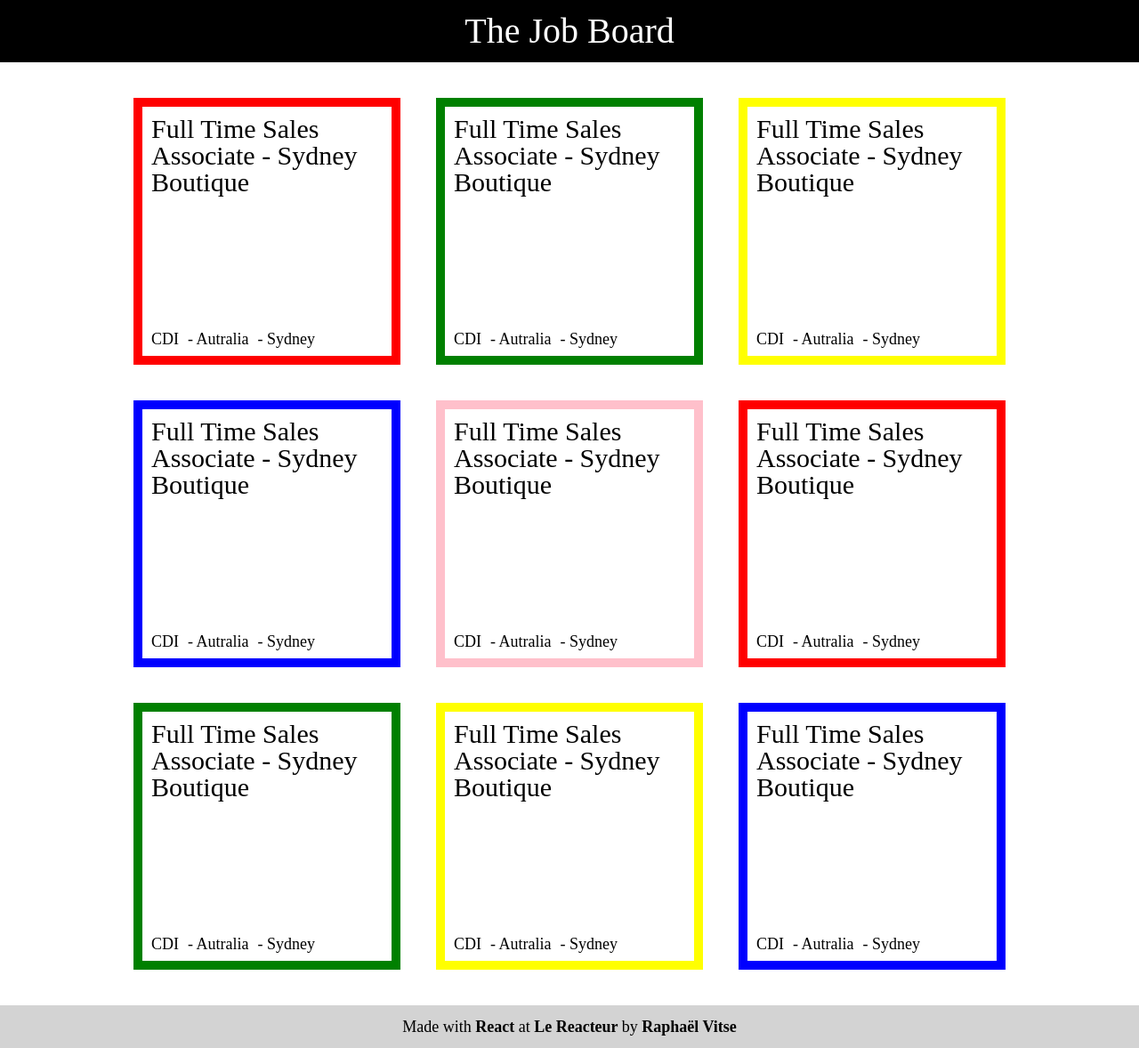
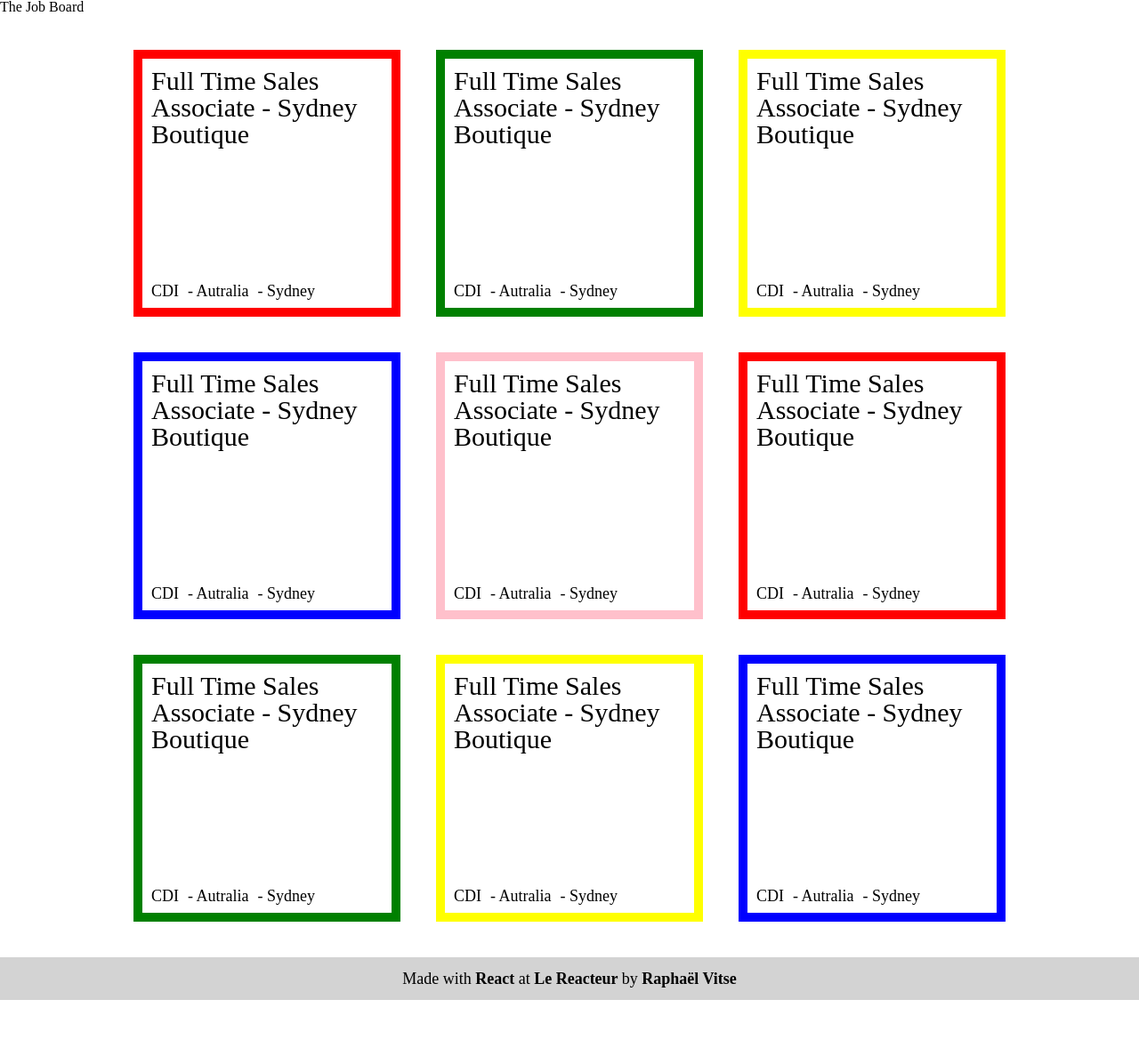
Before and after one commit to RaphaelVitse/phoenix24-the-job-board, a React (Vite) app: page / in a window 1280 px wide. Shown: the whole page at 89% size. After the commit the page ends 1124 px from the top, so only its background shows below. Built offline with nearby package versions, Linux system fonts and the light colour scheme.

Commit message:
change balise header et footer

```diff
--- a/src/components/Footer.jsx
+++ b/src/components/Footer.jsx
@@ -1,10 +1,10 @@
 const Footer = () => {
   return (
     <>
-      <p className="footer">
+      <footer className="footer">
         Made with <span>React</span> at <span>Le Reacteur </span>
         by <span>Raphaël Vitse</span>
-      </p>
+      </footer>
     </>
   );
 };
--- a/src/components/Title.jsx
+++ b/src/components/Title.jsx
@@ -1,7 +1,7 @@
 const Title = (props) => {
   return (
     <>
-      <h1>{props.name}</h1>
+      <header>{props.name}</header>
     </>
   );
 };
```
